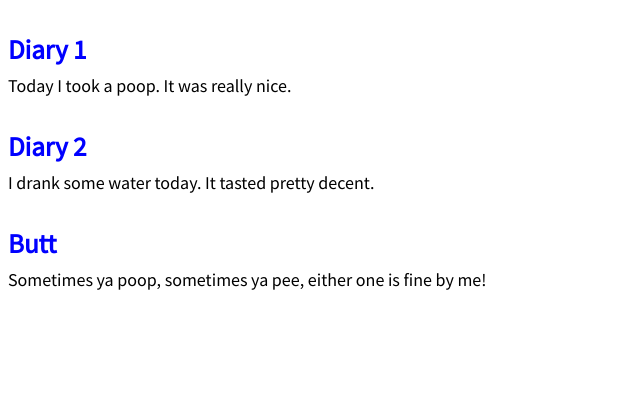
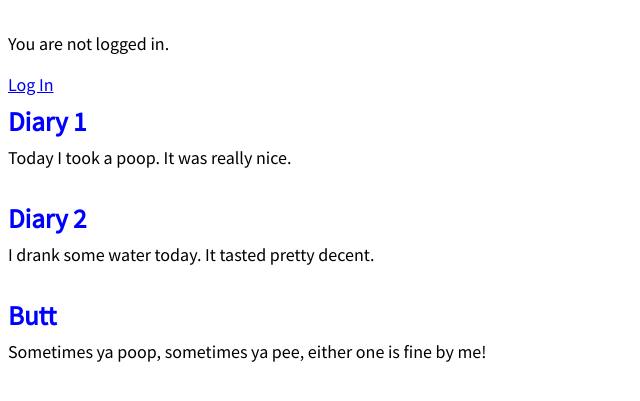
Before and after one commit to 18mward/DjangoBlog, a Django app: page / in a window 1280 px wide. Shown: the part 102-503 px from the top of the page, without its empty margins (0-640 px from the left). Run offline with Django 3.2, Linux system fonts and the light colour scheme; data comes from the database, SQL or seed files in the repository; both versions use the stored data as it was after the commit.

Commit message:
Login Page Added

```diff
--- a/blog_project/settings.py
+++ b/blog_project/settings.py
@@ -121,3 +121,4 @@ USE_TZ = True
 STATIC_URL = '/static/'
 STATICFILES_DIRS = [os.path.join(BASE_DIR, 'static')]
 LOGIN_REDIRECT_URL = 'home'
+LOGOUT_REDIRECT_URL = 'home'
--- a/templates/base.html
+++ b/templates/base.html
@@ -16,6 +16,13 @@
                     <a href="{% url 'post_new' %}">+ New Blog Post</a>
                 <div>
             </header>
+            {% if user.is_authenticated %}
+                <p>Hi {{ user.username }}!</p>
+                <p><a href="{% url 'logout' %}">Log out</a></p>
+            {% else %}
+                <p>You are not logged in.</p>
+                <a href="{% url 'login' %}">Log In</a>
+            {% endif %}
             {% block content %}
             {% endblock content %}
         </div>
```
Also changed, not shown: db.sqlite3.
